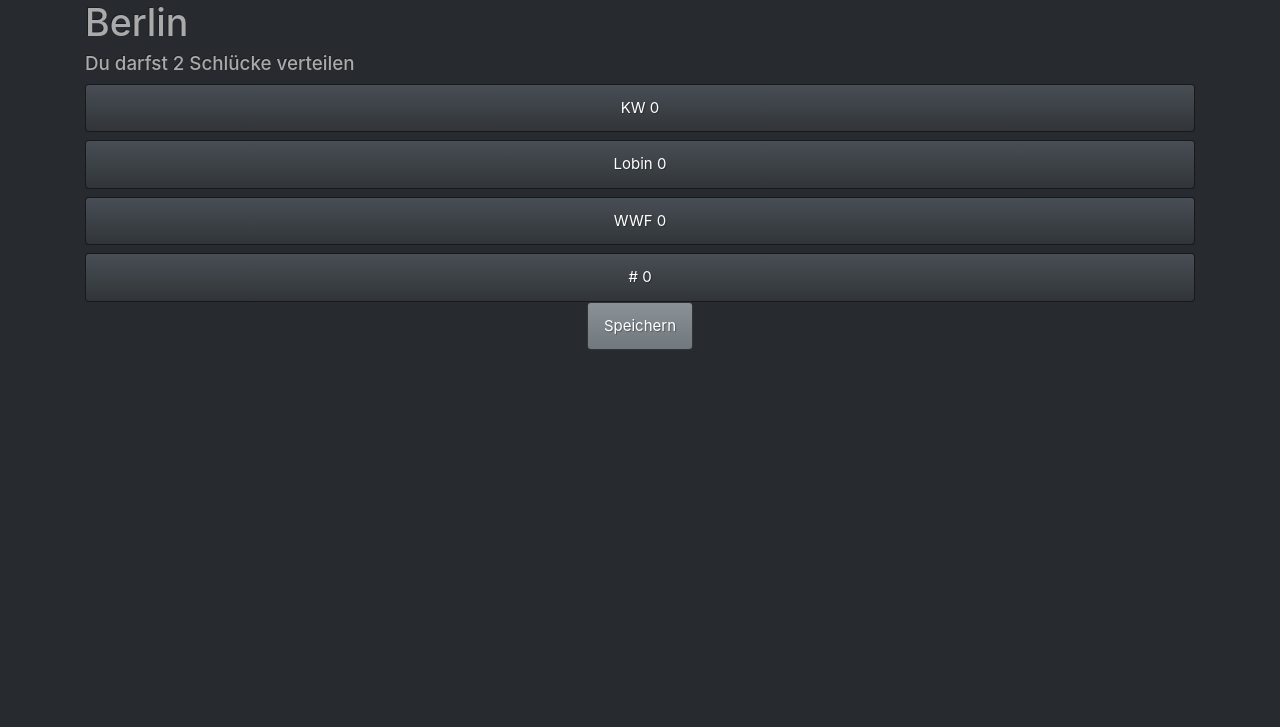
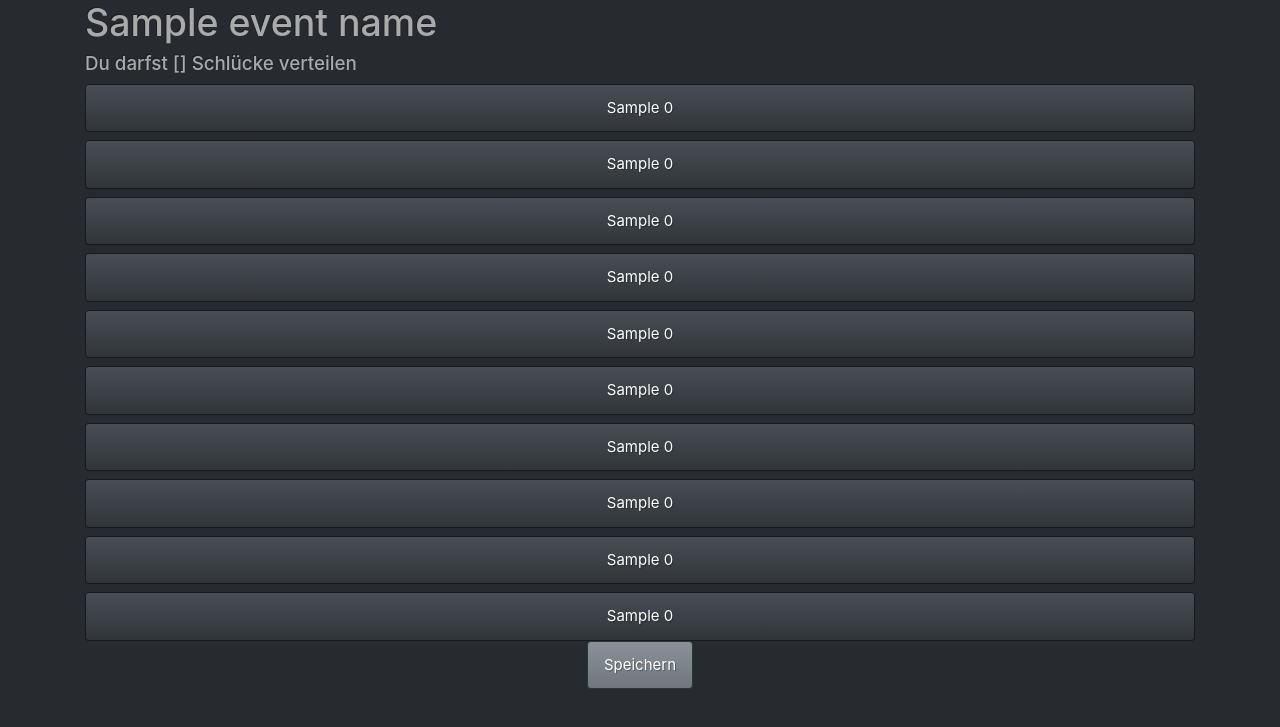
Before and after one commit to goppold/beuza, a Flask app: template App-Test/app/templates/give-slugs.html in a window 1280 px wide. Shown: the part 54-781 px from the top of the page. Run offline with Flask 2, Linux system fonts and the light colour scheme; the template is opened without the code that fills it: most values are stand-ins (such as "Sample title", 1, 10 or a date in 2020); some libraries are stand-ins or nearby versions.

Commit message:
Verteilung der Schlücke

```diff
--- a/App-Test/app/app.py
+++ b/App-Test/app/app.py
@@ -19,7 +19,7 @@
     # Only for Test
     # Hier soll mal die Device_Id oder Email abgefragt werden
     global global_device_id
-    global_device_id = str(1)
+    global_device_id = str(2)
 
 def __setVote__():
     """
@@ -35,6 +35,14 @@
     checkCycle(cycle_id=cycle_id, event_id=event_id)
     print('finish')
 
+def getNumberOfSlugsToSpread(user_id, event_id):
+    # TODO muss noch mit Quote verrechnet werden
+    return 4
+
+def getNumberOfSlugsToDrink(user_id, event_id):
+    # TODO
+    return 3
+
 def getOwnVote(votes, cycle_id, ownUser_id, user_id):
     """
     Returns 1 falls vote richtig
@@ -43,6 +51,8 @@
     print(votes)
     winning_id = getVote(cycle_id, ownUser_id)
     res = 0
+    print(user_id[votes.index(max(votes))])
+    print(winning_id)
 
     if user_id[votes.index(max(votes))] == winning_id:
         res = 1
@@ -121,12 +131,18 @@
     elif state == 'voting':  # Todo hier nur für tests closed eingegeben -> voting
         print('voting')
         if hasVoted(user_id=getUserID(device_id=global_device_id, event_id=event_id), cycle_id=cycle_id):
-            print('TODO Hier weiteres vorgehen überlegen')
             votes = countVotes(cycle_id=cycle_id, user_id=user_id)
-            # ownVote ist 1 falls richtig sonst 0
-            ownVote = getOwnVote(votes, cycle_id, getUserID(device_id=global_device_id, event_id=event_id), user_id)
-            return render_template('decision.html', amount_of_user=len(event_user), event_name=event_names,
-                                   event_users=event_user, votes=votes, ownVote=ownVote)
+            if sum(votes)==len(event_user):
+                # ownVote ist 1 falls richtig sonst 0
+                ownVote = getOwnVote(votes, cycle_id, getUserID(device_id=global_device_id, event_id=event_id), user_id)
+                link = str("/give-slugs/"+event_id)
+                return render_template('decision.html', amount_of_user=len(event_user), event_name=event_names,
+                                       event_users=event_user, votes=votes, ownVote=ownVote, link=link)
+            else:
+                checkVoteList = checkVote(cycle_id=cycle_id, user_id=user_id)
+                return render_template('decision-unclear.html', event_name=event_names, amount_of_user=len(event_user),
+                                       event_users=event_user, checkVoteList=checkVoteList, isclosed=0)
+
         else:
             print('Hab noch nicht abgestimmt')
             return render_template('event.html', event_name=event_names, event_id=event_id, event_users=event_user,
@@ -152,9 +168,12 @@
     return render_template('result.html')
 
 
-@app.route('/give-slugs')
-def giveSlugs():
-    return render_template('give-slugs.html')
+@app.route('/give-slugs/<event_id>', methods=['GET', 'POST'])
+def giveSlugs(event_id):
+    event_names = getEventNames(event_id)
+    numberOfSlugsToSpread = getNumberOfSlugsToSpread(event_id=event_id, user_id=getUserID(device_id=global_device_id, event_id=event_id))
+    event_users = getEventUsersName(event_id)
+    return render_template('give-slugs.html', event_name=event_names, numberOfSlugsToSpread=numberOfSlugsToSpread, event_users=event_users, amount_of_user=len(event_users))
 
 
 @app.route('/invitation')
--- a/App-Test/app/db_communication.py
+++ b/App-Test/app/db_communication.py
@@ -60,7 +60,7 @@
         result = connection.execute(
             "select voted_user_id from votes where user_id=" + str(user_id) + "and cycle_id=" + str(cycle_id))
         for r in result:
-            res = r
+            res = r[0]
     connection.close()
     return res
 
--- a/App-Test/app/templates/decision.html
+++ b/App-Test/app/templates/decision.html
@@ -15,9 +15,10 @@
     </div>
 
     {% if ownVote==1 %}
+        <p> Sauber Burschi</p>
         <div style="text-align:center;">
         <!-- TODO Button Schlücke verteilen nur anzeigen wenn wirklich Schlücke verteilt werden-->
-        <a  type="button" class="btn btn-secondary" href="/give-slugs"> Schlücke verteilen</a>
+        <a  type="button" class="btn btn-secondary" href={{ link }}> Schlücke verteilen</a>
         </div>
     {% else %}
         <p> Du hast sauber daneben glangt. </p>
--- a/App-Test/app/templates/give-slugs.html
+++ b/App-Test/app/templates/give-slugs.html
@@ -2,28 +2,29 @@
 {% block content %}
 <div class="container">
     <div class="page-header">
-        <h1>Berlin</h1>
+        <h1>{{ event_name[0] }}</h1>
     </div>
-    <!-- Todo Anzahl muss noch durch den DB eintrag ersetzt werden -->
-    <h5> Du darfst 2 Schlücke verteilen</h5>
+    <h5> Du darfst {{ numberOfSlugsToSpread }} Schlücke verteilen</h5>
 
-    <!-- TODO in Javascript noch clicks == 2 mit Summe der aktuellen Schlücke setzen-->
     <script type="text/javascript">
-    var clicks = 0;
-    function onClick() {
-        clicks += 1;
-        document.getElementById("clicks").innerHTML = clicks;
-        if (clicks == 2) {
-        clicks = 0;
+        var t;
+        var clicks = [];
+        for (t = 0; t < {{ amount_of_user }}; t++) {
+            clicks[t] = 0;
         }
-    };
+        function onClick(ele) {
+            clicks[ele.id] += 1;
+            if (clicks.reduce((a, b) => a + b, 0) == {{ numberOfSlugsToSpread }}+1) {
+                clicks[ele.id] = 0;
+            }
+            document.getElementById("number" + ele.id).innerHTML = clicks[ele.id];
+        };
     </script>
 
-    <!-- Todo clicks muss noch auf persönliche Schlücke umgemünzt werden -->
-    <button type="button" class="btn btn-primary btn-block" onclick="onClick()">KW <a id="clicks">0</a> </button>
-    <button type="button" class="btn btn-primary btn-block" onclick="onClick()">Lobin <a id="clicks">0</a> </button>
-    <button type="button" class="btn btn-primary btn-block" onclick="onClick()">WWF <a id="clicks">0</a> </button>
-    <button type="button" class="btn btn-primary btn-block" onclick="onClick()"># <a id="clicks">0</a> </button>
+    {% for i in range(amount_of_user) %}
+        <button type="button" class="btn btn-primary btn-block" onclick="onClick(this)"  id={{ i }}> {{ event_users[i] }} <a id='number{{ i }}'>0</a> </button>
+    {%  endfor %}
+
     <div style="text-align:center;">
     <a  type="button" class="btn btn-secondary" href="/"> Speichern </a>
     </div>
```
